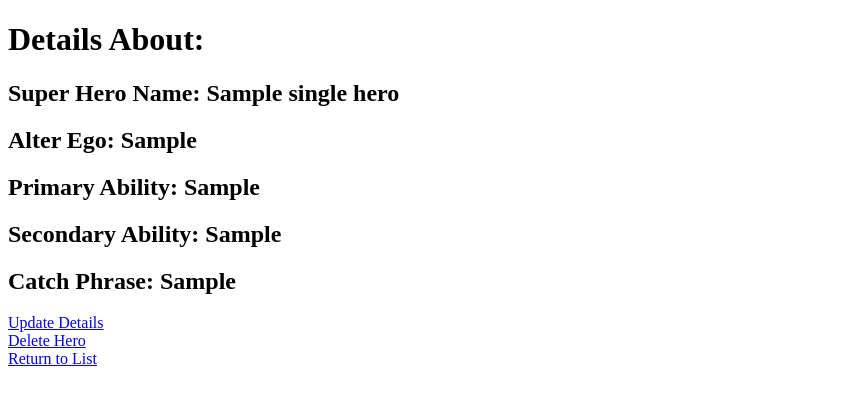
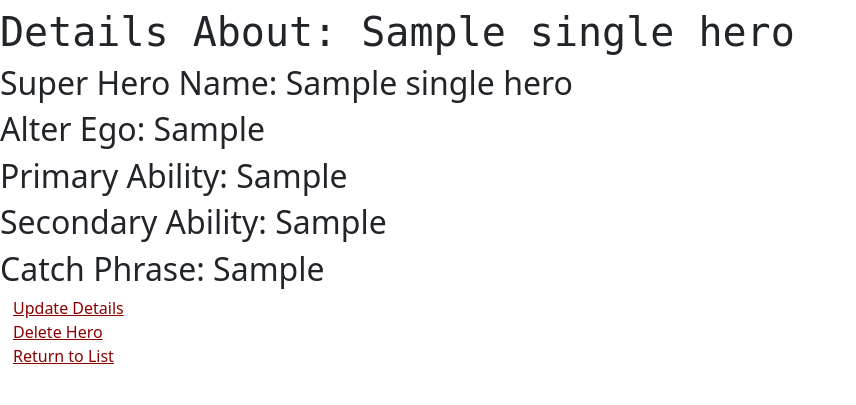
Before and after one commit to nolanbeihl/superhero_project, a Django app: template superhero_project/superheroes/templates/superheroes/detail.html in a window 1280 px wide. Shown: the top 405 px of the page, without its empty margins (0-856 px from the left). Run offline with Django 3.2, Linux system fonts and the light colour scheme; the template is opened without the code that fills it: most values are stand-ins (such as "Sample title", 1, 10 or a date in 2020).

Commit message:
Fixed path issue with the return button and created a url for it

```diff
--- a/superhero_project/superheroes/templates/superheroes/detail.html
+++ b/superhero_project/superheroes/templates/superheroes/detail.html
@@ -6,20 +6,23 @@
     <meta http-equiv="X-UA-Compatible" content="IE=edge">
     <meta name="viewport" content="width=device-width, initial-scale=1.0">
     <title>Superhero detail</title>
+    {% load static %}
+    <link href="https://cdn.jsdelivr.net/npm/bootstrap@5.1.1/dist/css/bootstrap.min.css" rel="stylesheet" integrity="sha384-F3w7mX95PdgyTmZZMECAngseQB83DfGTowi0iMjiWaeVhAn4FJkqJByhZMI3AhiU" crossorigin="anonymous">
+    <link rel="stylesheet" href="{% static 'stylesheet.css' %}">
 </head>
 <body>
-    <h1><h1>Details About:</h1>
+    <h1><h1>Details About: {{single_hero.name}}</h1>
     <h2>Super Hero Name: {{single_hero.name}} </h2>
     <h2>Alter Ego: {{single_hero.alter_ego}}</h2>
     <h2>Primary Ability: {{single_hero.primary_ability}}</h2>
     <h2>Secondary Ability: {{single_hero.secondary_ability}}</h2>
     <h2>Catch Phrase: {{single_hero.catch_phrase}}</h2>
 
-    <a href="{% url 'superheroes:update' single_hero.id %}">Update Details</a>
+    <a class="button" href="{% url 'superheroes:update' single_hero.id %}">Update Details</a>
     <br>
-    <a href="{% url 'superheroes:delete' single_hero.id %}">Delete Hero</a>
+    <a class= "button" href="{% url 'superheroes:delete' single_hero.id %}">Delete Hero</a>
     <br>
-    <a href="{url 'superheroes:index' %}">Return to List</a>
+    <a class= "button" href="{% url 'superheroes:return' %}">Return to List</a>
 
 </body>
 </html>
--- a/superhero_project/superheroes/urls.py
+++ b/superhero_project/superheroes/urls.py
@@ -11,4 +11,5 @@ urlpatterns = [
     path('new/', views.create, name='create'),
     path('update/<int:hero_id>/', views.update, name='update'),
     path('delete/<int:hero_id>/', views.delete, name='delete'),
+    path('index/', views.index, name='return'),
 ]
```
